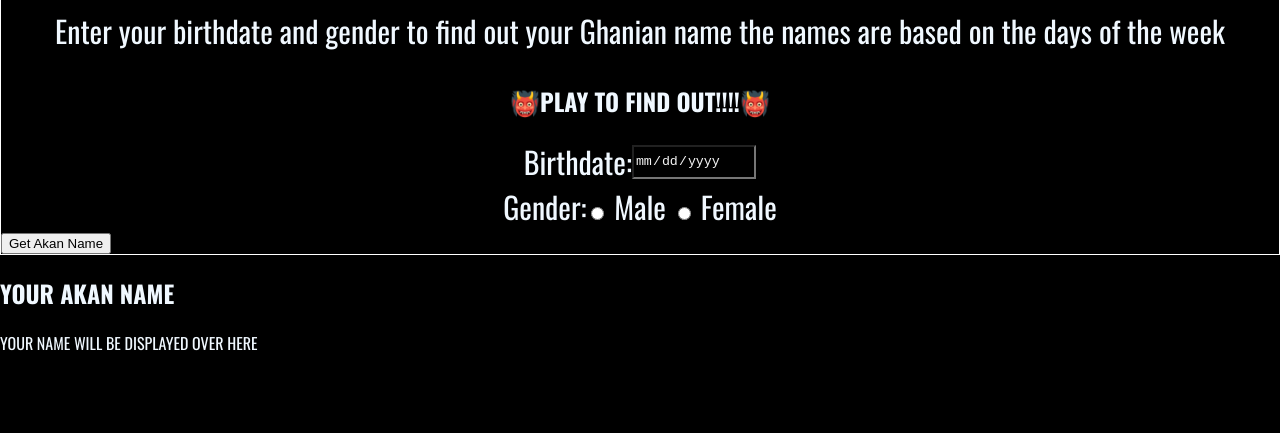
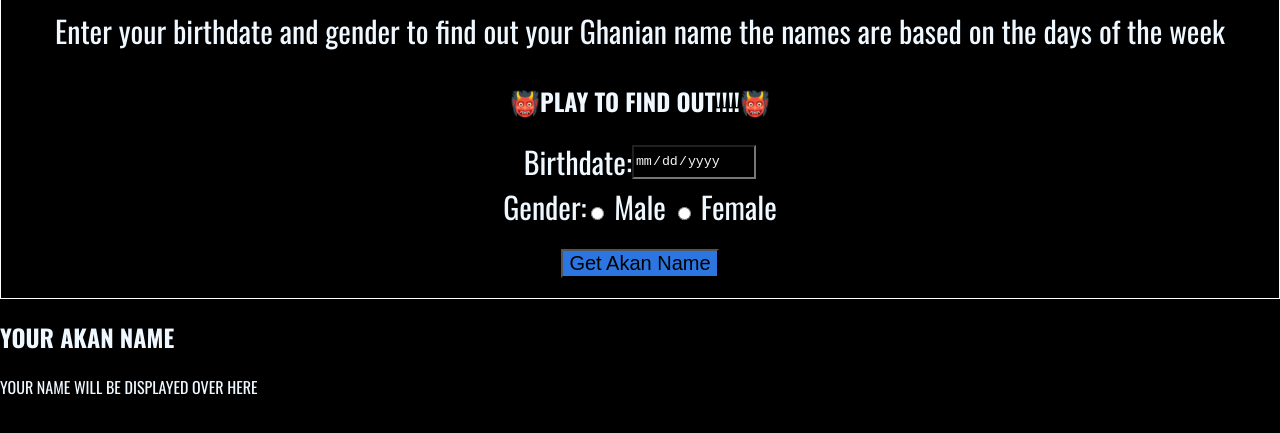
Before and after one commit to muhahafiz/akan-name-generator, a plain HTML site: page index.html in a window 1280 px wide. Shown: the part 193-626 px from the top of the page. Drawn offline with nearby package versions, Linux system fonts and the light colour scheme.

Commit message:
Added finishing touches to css and html

```diff
--- a/index.html
+++ b/index.html
@@ -38,7 +38,9 @@
             </label>
           </div>
         </div>
-        <button id="button" type="submit">Get Akan Name</button>
+        <div class="nonny">
+        <button id="nanana" type="submit">Get Akan Name</button>
+        </div>
       </form>
     </section>
     <section class="results">
--- a/style.css
+++ b/style.css
@@ -40,3 +40,14 @@
     justify-content: center;
     font-size: 30px;
 }
+.nonny {
+align-items: center;
+justify-content: center;
+display: flex;
+}
+#nanana{
+    background-color: #2b76e0;
+    font-size: 20px;
+ margin-top: 20px;
+ margin-bottom: 20px;
+}
```
